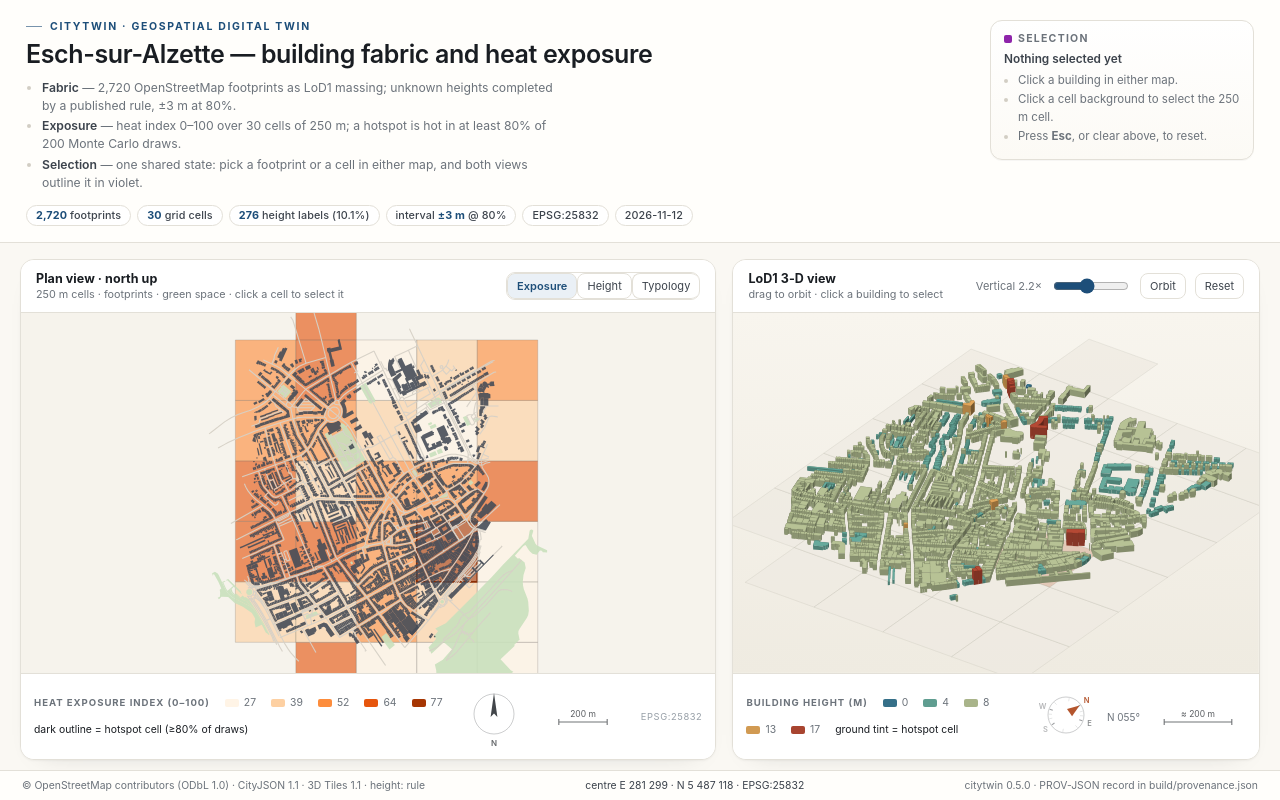
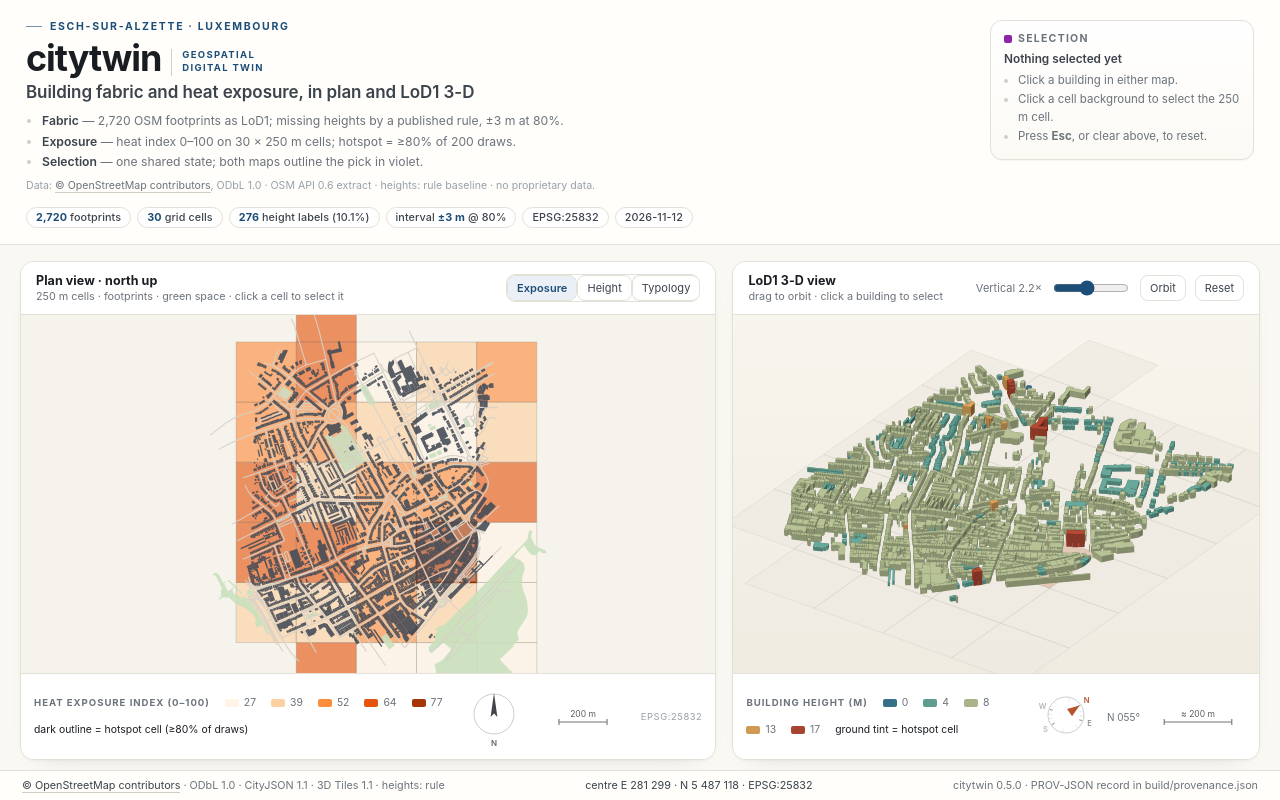
Before and after one commit to caoqyqianyi/citytwin, a plain HTML site: page web/index.html in a window 1280 px wide. Drawn offline with Linux system fonts and the light colour scheme.

Commit message:
Brand the viewer as citytwin, cite OSM, and surface the demo
- the wordmark 'citytwin' now leads the page with a 'geospatial digital twin' tag, so
  the project type is legible before any prose
- data provenance is stated in the header and the footer links to the OSM copyright
  page (an anchor, not a fetch: the viewer still makes zero external requests)
- README opens with a prominent demo link and badge, states the OSM/ODbL source, and
  adds a three-figure gallery (typology, height, selection) rendered by figures.sh
- GitHub Pages workflow publishes web/index.html on push to main

```diff
--- a/web/index.html
+++ b/web/index.html
@@ -3,7 +3,7 @@
 <head>
 <meta charset="utf-8">
 <meta name="viewport" content="width=device-width, initial-scale=1">
-<title>citytwin — Esch-sur-Alzette digital twin</title>
+<title>citytwin — geospatial digital twin of Esch-sur-Alzette</title>
 <style>
   :root{
     --ink:#191d22; --ink-soft:#3c434c; --muted:#6c737b; --faint:#98a0a8;
@@ -24,12 +24,22 @@
   .kicker{font-size:10.5px;letter-spacing:.16em;text-transform:uppercase;color:var(--accent);
     font-weight:650;margin:0 0 7px;display:flex;align-items:center;gap:8px}
   .kicker::before{content:"";width:16px;height:1px;background:var(--accent);opacity:.6}
-  h1{margin:0;font-size:25px;font-weight:620;letter-spacing:-.015em;line-height:1.18}
+  .brandline{display:flex;align-items:flex-end;gap:10px;margin:1px 0 0}
+  .brand{font-size:36px;font-weight:700;letter-spacing:-.03em;line-height:1;
+    color:var(--ink)}
+  .brand-tag{font-size:9.5px;letter-spacing:.14em;text-transform:uppercase;
+    color:var(--accent);font-weight:650;line-height:1.3;padding:0 0 2px 10px;
+    border-left:1px solid var(--line-strong);white-space:nowrap}
+  h1{margin:6px 0 0;font-size:17px;font-weight:560;letter-spacing:-.005em;
+    line-height:1.25;color:var(--ink-soft)}
   .lede{margin:9px 0 0;padding:0 0 0 16px;max-width:70ch;color:var(--muted);
     font-size:12.2px;line-height:1.5}
   .lede li{margin:2px 0}
   .lede li::marker{color:var(--line-strong)}
   .lede b{color:var(--ink-soft);font-weight:640}
+  .source{margin:7px 0 0;font-size:10.6px;line-height:1.5;color:var(--faint)}
+  .source a{color:var(--muted);text-decoration:none;border-bottom:1px solid var(--line-strong)}
+  .source a:hover{color:var(--ink-soft)}
   .chips{display:flex;gap:6px;flex-wrap:wrap;margin-top:13px}
   .chip{background:#fff;color:var(--ink-soft);border:1px solid var(--line);
     border-radius:999px;padding:3px 9px;font-size:10.8px;font-weight:520;letter-spacing:.01em}
@@ -109,9 +119,11 @@
   .foot-crs{font-size:9.4px;letter-spacing:.06em;color:var(--faint);white-space:nowrap}
   #bearing{font-size:10px;color:var(--muted);font-variant-numeric:tabular-nums;white-space:nowrap}
 
-  footer{border-top:1px solid var(--line);padding:8px 22px;color:var(--muted);font-size:10.4px;
+  footer{border-top:1px solid var(--line);padding:8px 22px;color:var(--muted);font-size:10.8px;
     display:flex;justify-content:space-between;gap:18px;flex-wrap:wrap;background:var(--panel)}
   footer span{white-space:nowrap}
+  footer a{color:var(--ink-soft);text-decoration:none;border-bottom:1px solid var(--line-strong)}
+  footer a:hover{color:var(--ink)}
   #coords{font-variant-numeric:tabular-nums;color:var(--ink-soft)}
 
   .tip{position:fixed;pointer-events:none;background:#14181d;color:#fff;font-size:10.8px;
@@ -130,13 +142,18 @@
 <body>
 <header>
   <div class="masthead">
-    <p class="kicker">citytwin · geospatial digital twin</p>
-    <h1>Esch-sur-Alzette — building fabric and heat exposure</h1>
+    <p class="kicker">Esch-sur-Alzette · Luxembourg</p>
+    <div class="brandline">
+      <span class="brand">citytwin</span>
+      <span class="brand-tag">geospatial<br>digital twin</span>
+    </div>
+    <h1>Building fabric and heat exposure, in plan and LoD1 3-D</h1>
     <ul class="lede">
-      <li><b>Fabric</b> — 2,720 OpenStreetMap footprints as LoD1 massing; unknown heights completed by a published rule, ±3 m at 80%.</li>
-      <li><b>Exposure</b> — heat index 0–100 over 30 cells of 250 m; a hotspot is hot in at least 80% of 200 Monte Carlo draws.</li>
-      <li><b>Selection</b> — one shared state: pick a footprint or a cell in either map, and both views outline it in violet.</li>
+      <li><b>Fabric</b> — 2,720 OSM footprints as LoD1; missing heights by a published rule, ±3 m at 80%.</li>
+      <li><b>Exposure</b> — heat index 0–100 on 30 × 250 m cells; hotspot = ≥80% of 200 draws.</li>
+      <li><b>Selection</b> — one shared state; both maps outline the pick in violet.</li>
     </ul>
+    <p class="source">Data: <a href="https://www.openstreetmap.org/copyright" target="_blank" rel="noopener">© OpenStreetMap contributors</a>, ODbL 1.0 · OSM API 0.6 extract · heights: rule baseline · no proprietary data.</p>
     <div class="chips" id="chips"></div>
   </div>
   <aside class="inspector" id="inspector">
@@ -940,8 +957,9 @@
     DATA.meta.crs_metric,
     DATA.meta.generated
   ].map(t=>'<span class="chip">'+t+'</span>').join('');
-  document.getElementById('foot-left').textContent =
-    '© OpenStreetMap contributors (ODbL 1.0) · CityJSON 1.1 · 3D Tiles 1.1 · height: '+DATA.meta.strategy;
+  document.getElementById('foot-left').innerHTML =
+    '<a href="https://www.openstreetmap.org/copyright" target="_blank" rel="noopener">© OpenStreetMap contributors</a>' +
+    ' · ODbL 1.0 · CityJSON 1.1 · 3D Tiles 1.1 · heights: '+DATA.meta.strategy;
   document.getElementById('foot-right').textContent =
     'citytwin 0.5.0 · ' + (DATA.meta.provenance
       ? 'provenance ' + DATA.meta.provenance.slice(0,16) + '…'
```
Also changed, not shown: web/template.html (+28 -10 lines), docs/assets/height_view.png (added), docs/assets/plan_view.png, docs/assets/selection_view.png, 5 other files.
